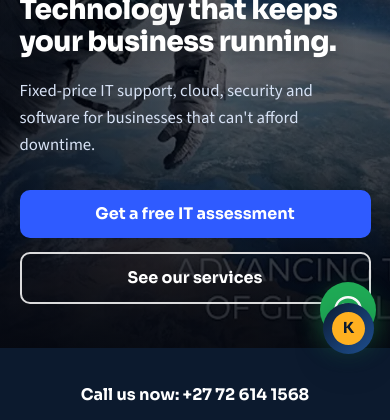
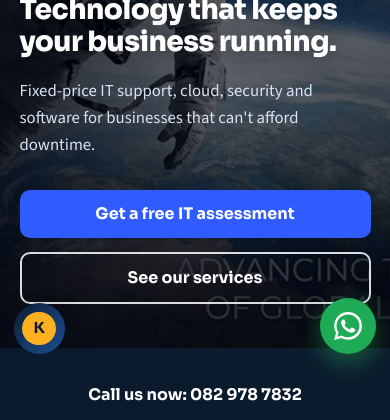
Before and after one commit to MampotjeMabusela/refineict, a website: page public/index.html in a window 390 px wide. Shown: the part 422-842 px from the top of the page. Drawn offline with nearby package versions, Linux system fonts and the light colour scheme; no server answers.

Commit message:
Update contact details and move Ask Kat to the left.
Use the new phone and email site-wide, keep WhatsApp on the right, and align Kat’s panel with the left launcher.

Co-authored-by: Cursor <cursoragent@cursor.com>

```diff
--- a/public/config.js
+++ b/public/config.js
@@ -5,9 +5,9 @@ window.SITE = {
   tagline: 'Technology that keeps your business running.',
   logo: '/img/logo.png',
   logoDark: '/img/logo.png', // same lockup works on light & dark (navy plate + white type)
-  email: 'hello@refineict.co.za',
-  phone: '+27 72 614 1568',
-  whatsapp: '+27726141568',
+  email: 'mattheomt@refineict.com',
+  phone: '082 978 7832',
+  whatsapp: '+27829787832',
   address: '154 Amethyst Drive, Pebble Rock Golf Estate, Roodeplaat, Pretoria, 0039, Gauteng, South Africa',
   hours: 'Mon–Fri 08:00–17:00 · Emergency support 24/7',
   map: {
--- a/public/styles.css
+++ b/public/styles.css
@@ -938,11 +938,9 @@ textarea { min-height: 7rem; resize: vertical; }
     bottom: calc(4.25rem + env(safe-area-inset-bottom));
     right: max(0.85rem, env(safe-area-inset-right));
   }
-  body.has-kat .kat-launcher {
+  body.has-kat .kat-launcher,
+  body.has-kat .kat-panel {
     bottom: calc(4.25rem + env(safe-area-inset-bottom));
-  }
-  body.has-kat .wa-float {
-    bottom: calc(8.6rem + env(safe-area-inset-bottom));
   }
   body.has-kat .kat-panel {
     bottom: calc(8.4rem + env(safe-area-inset-bottom));
@@ -1079,14 +1077,11 @@ textarea { min-height: 7rem; resize: vertical; }
   border: 0;
 }
 
-/* Kat — site assistant */
-body.has-kat .wa-float {
-  bottom: max(5.25rem, calc(4.25rem + env(safe-area-inset-bottom)));
-}
-
+/* Kat — site assistant (left); WhatsApp stays on the right */
 .kat-launcher {
   position: fixed;
-  right: max(1rem, env(safe-area-inset-right));
+  left: max(1rem, env(safe-area-inset-left));
+  right: auto;
   bottom: max(1rem, env(safe-area-inset-bottom));
   z-index: 40;
   display: inline-flex;
@@ -1122,7 +1117,8 @@ body.has-kat .wa-float {
 
 .kat-panel {
   position: fixed;
-  right: max(1rem, env(safe-area-inset-right));
+  left: max(1rem, env(safe-area-inset-left));
+  right: auto;
   bottom: max(5rem, calc(4.5rem + env(safe-area-inset-bottom)));
   z-index: 45;
   width: min(24.5rem, calc(100vw - 1.5rem));
@@ -1268,10 +1264,14 @@ body.has-kat .wa-float {
 
 @media (max-width: 480px) {
   .kat-launcher-label { display: none; }
-  .kat-launcher { padding: 0.55rem; border-radius: 50%; }
+  .kat-launcher {
+    padding: 0.55rem;
+    border-radius: 50%;
+    left: max(0.85rem, env(safe-area-inset-left));
+  }
   .kat-panel {
+    left: 0.65rem;
     right: 0.65rem;
-    left: 0.65rem;
     width: auto;
     bottom: max(4.75rem, calc(4.25rem + env(safe-area-inset-bottom)));
     height: min(70dvh, 32rem);
```
Also changed, not shown: tests/api.test.js (+1 -1 lines), 1 other file.
